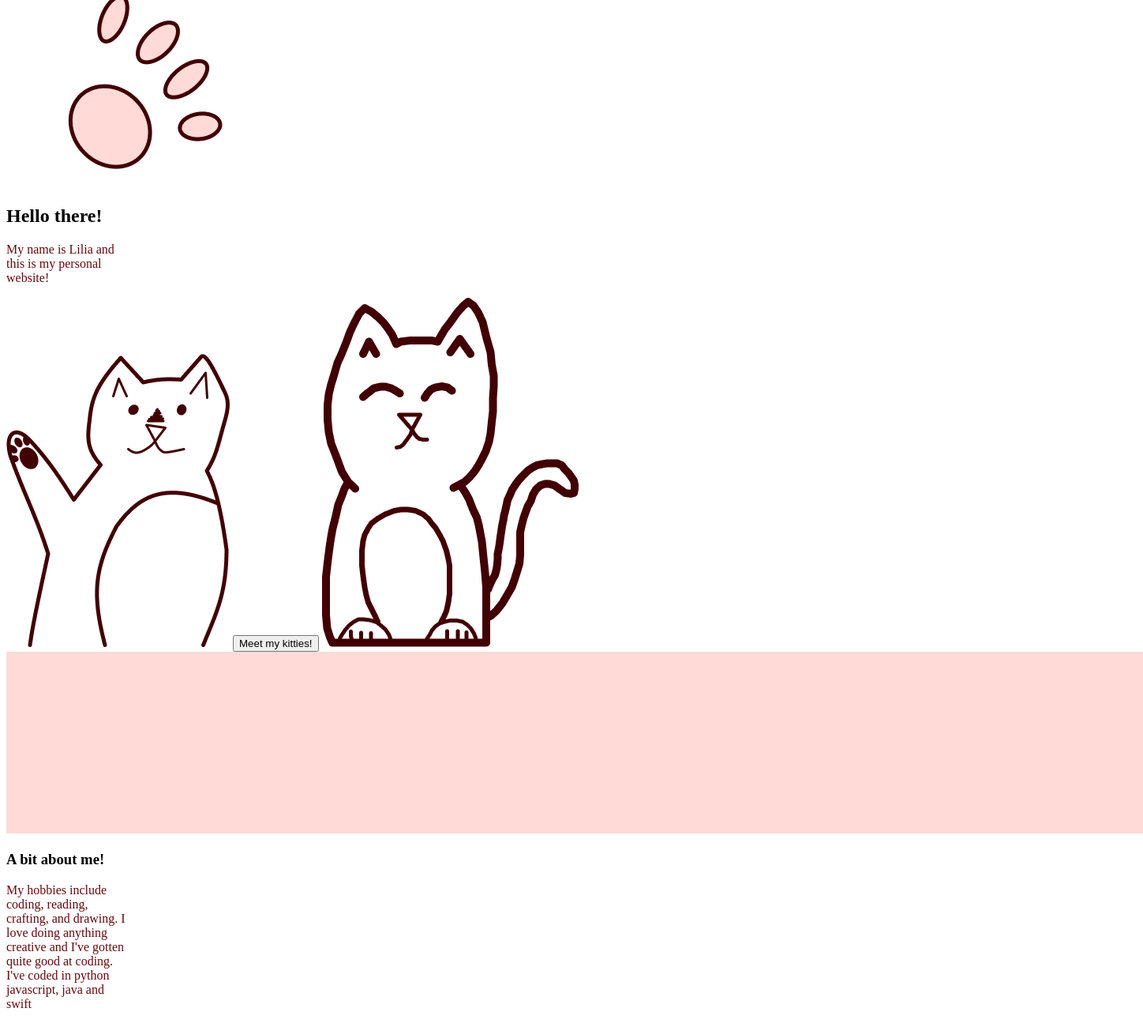
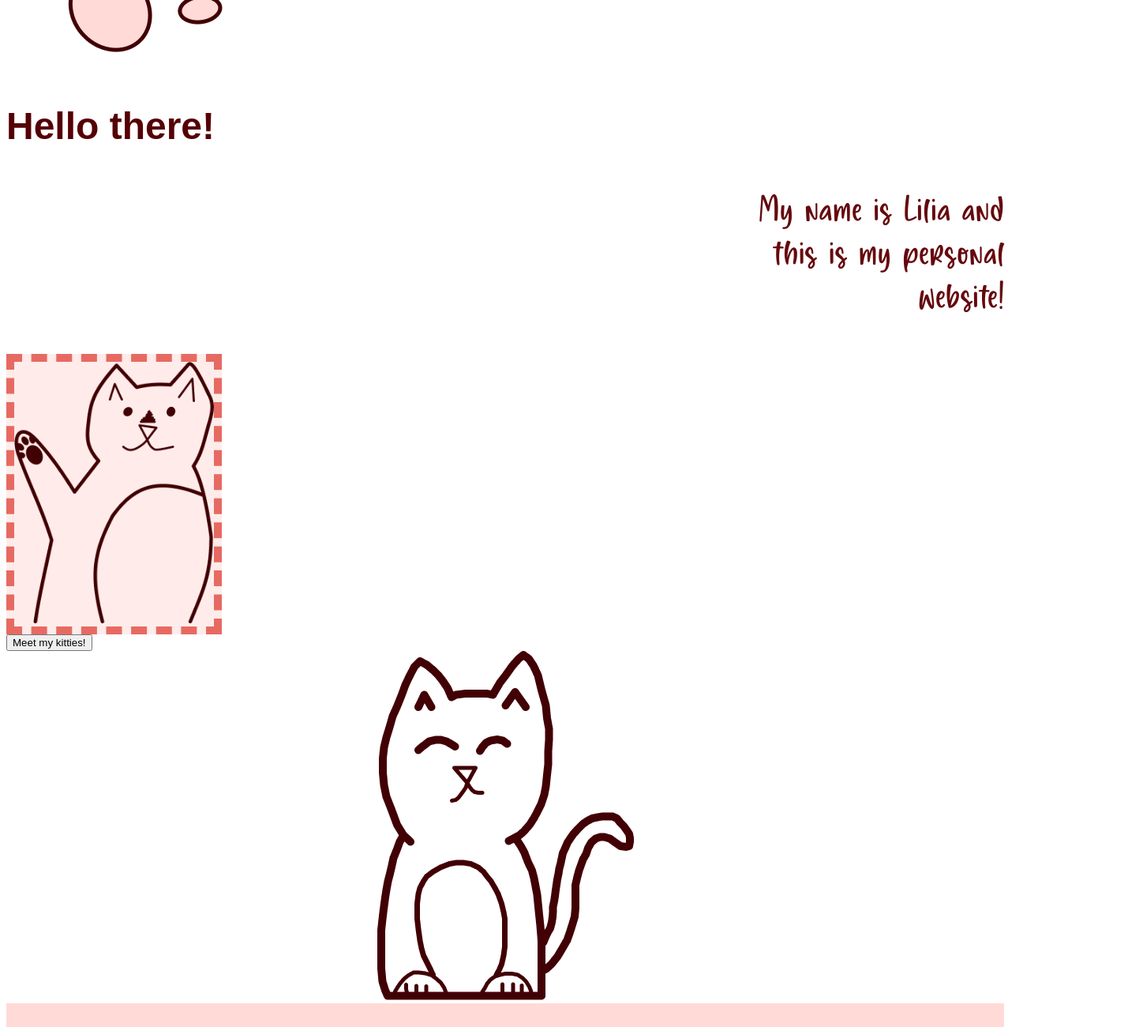
Before and after one commit to AlanikREDAWN/KittyCat-Personal-Website, a plain HTML site: page index.html in a window 1280 px wide. Shown: the part 660-1960 px from the top of the page at 79% size, 1448 px wide, since content can reach past the window. Drawn offline with Linux system fonts and the light colour scheme; a web font is replaced by a local one.

Commit message:
css stuff

```diff
--- a/index.html
+++ b/index.html
@@ -44,12 +44,18 @@
     <main>
       <h2>Hello there!</h2>
       <p>My name is Lilia and <br> this is my personal <br> website!</p>
-      <img src="assets/homePageCat1.png" alt="Art of a waving kitty cat">
+      <div class="kitty1">
+        <img src="assets/homePageCat1.png" alt="Art of a waving kitty cat">
+
+      </div>
 
       <button>Meet my kitties!</button>
 
-      <img src="assets/homePageCat2.png" alt="Art of a kitty cat with it's eyes closed sitting at the bottom of the page">
-      <img src="assets/footer.png" alt="">
+      <div class="kitty2">
+        <img src="assets/homePageCat2.png" alt="Art of a kitty cat with it's eyes closed sitting at the bottom of the page">
+      </div>
+
+      <img class="footer" src="assets/footer.png" alt="">
 
       <h3>A bit about me!</h3>
       <p>My hobbies include <br> coding, reading, <br> crafting, and drawing. I <br> love doing anything <br> creative and I've gotten <br>quite good at coding. <br>I've coded in python <br>javascript, java and <br>swift</p>
--- a/style.css
+++ b/style.css
@@ -1,3 +1,13 @@
+@font-face {
+  font-family: FOT-Yuruka Std;
+  src: url(./FOT-YurukaStd-UB.otf);
+}
+
+@font-face {
+  font-family: Hometown;
+  src: url(./Hometown-rgdax.ttf);
+}
+
 /* STYLE SECTIONING TAGS */
 body {
  /* background-color: lightcyan;  */
@@ -7,10 +17,55 @@ body {
 
 h1 {
   color: #410004;
+  font-family: "FOT-Yuruka Std", sans-serif;
+  font-size: 2rem;
+}
+
+h2 {
+  color: #550005;
+  font-family: "FOT-Yuruka Std", sans-serif;
+  font-size: 3rem;
+}
+
+h3 {
+  color: #65090e;
+  font-family: "FOT-Yuruka Std", sans-serif;
+  font-size: 2rem;
 }
 
 p {
   color: #65090e;
+  font-family: "Hometown", sans-serif;
+  font-size: 3rem;
+  text-align: right;
+}
+
+img {
+  max-height: 100%;
+  max-width: 100%;
+  align-self: center;
+}
+
+header {
+  display: flex;
+  flex-direction: row;
+  justify-content: space-between;
+}
+
+.footer {
+  width: 250%;
+}
+
+.kitty2 {
+  text-align: center;
+}
+
+.kitty1 {
+  background-color: #ffecea;
+  width: 20%;
+  border-color: #e76a62;
+  border-style: dashed;
+  border-width: 10px;
 }
 
 /* STYLE IMAGES */
```
Also changed, not shown: Hometown-rgdax.ttf (added), 1 other file.
